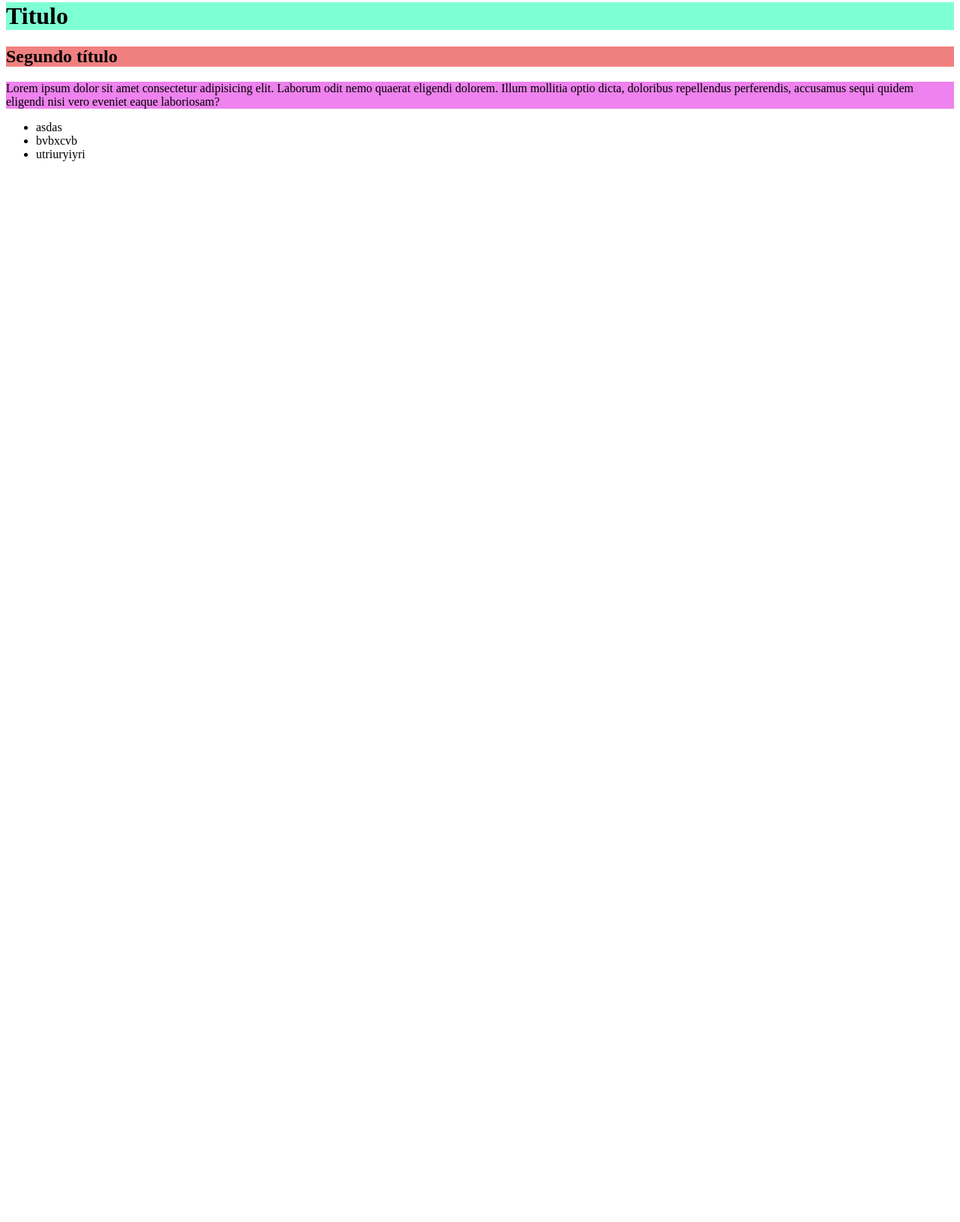
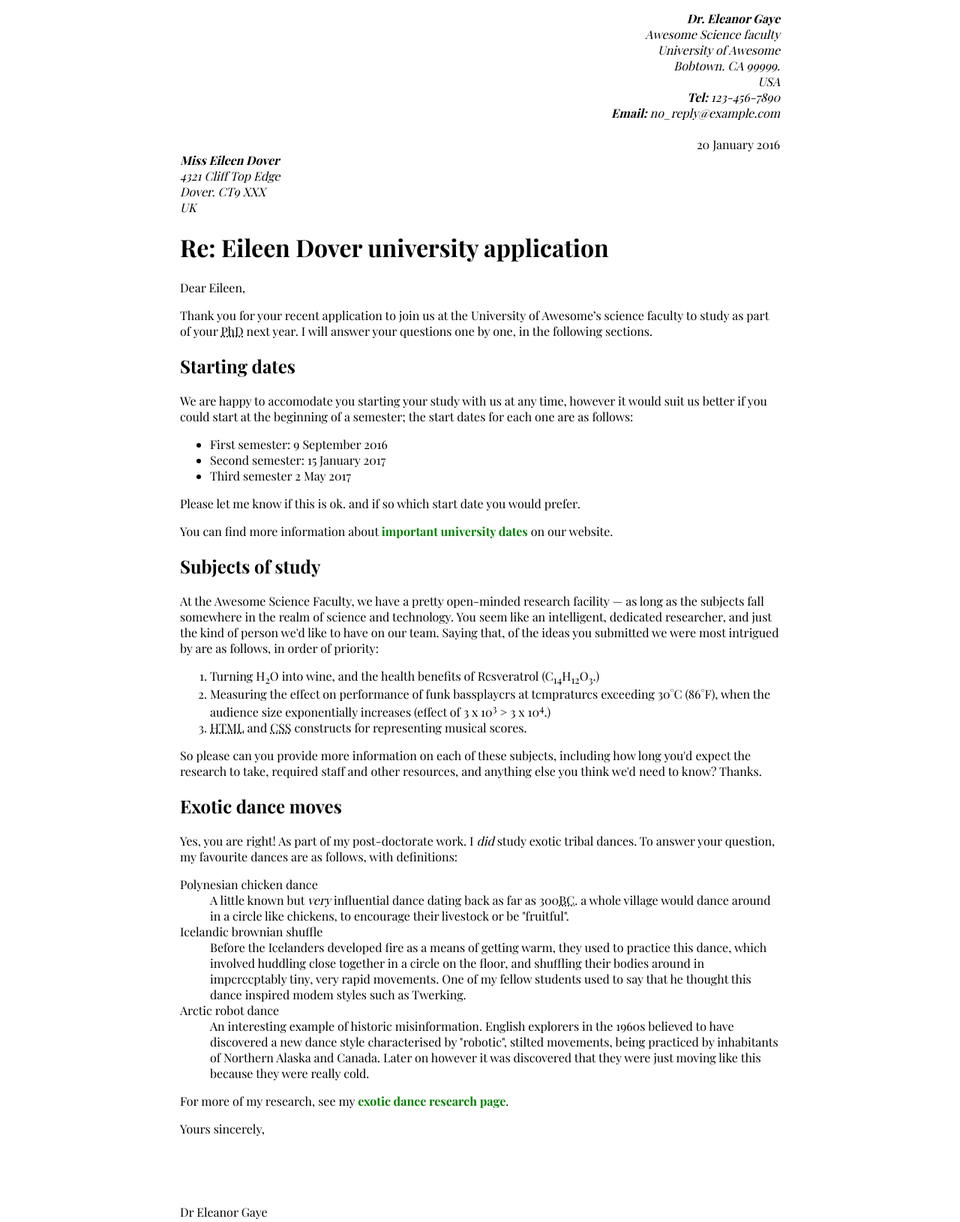
Before and after one commit to xavi-mat/boot006-css, a plain HTML site: page index.html in a window 1280 px wide. Shown: the part 18-1648 px from the top of the page at 75% size. Before the commit the page ends 800 px from the top, so only its background shows below. Drawn offline with nearby package versions, Linux system fonts and the light colour scheme; a web font is replaced by a local one.

Commit message:
letter with css

```diff
--- a/css.css
+++ b/css.css
@@ -6,4 +6,15 @@ h2 {
 }
 p {
     background-color: violet;
+    color: blue;
 }
+ul {
+  background-color: beige;
+}
+#parrafo {
+    background-color: blanchedalmond;
+}
+.parrafo {
+    background-color: lightgrey;
+    color: gray
+}
--- a/index.html
+++ b/index.html
@@ -1,21 +1,99 @@
 <!DOCTYPE html>
-<html lang="es">
+<html lang="en">
+
 <head>
     <meta charset="UTF-8">
     <meta http-equiv="X-UA-Compatible" content="IE=edge">
     <meta name="viewport" content="width=device-width, initial-scale=1.0">
-    <title>CSS</title>
-    <link rel="stylesheet" href="css.css">
+    <title>Document</title>
+    <link rel="stylesheet" href="style.css">
 </head>
+
 <body>
-    <h1>Titulo</h1>
-    <h2>Segundo título</h2>
-    <p>Lorem ipsum dolor sit amet consectetur adipisicing elit. Laborum odit nemo quaerat eligendi dolorem. Illum mollitia optio dicta, doloribus repellendus perferendis, accusamus sequi quidem eligendi nisi vero eveniet eaque laboriosam?</p>
+    <div class="right">
+        <address>
+            <div class="address-strong">Dr. Eleanor Gaye</div>
+            Awesome Science faculty<br>
+            University of Awesome<br>
+            Bobtown. CA 99999.<br>
+            USA<br>
+            <span class="address-strong">Tel:</span> 123-456-7890<br>
+            <span class="address-strong">Email:</span> no_reply@example.com<br>
+        </address><br>
+        20 January 2016
+    </div>
+    <address>
+        <div class="address-strong">Miss Eileen Dover</div>
+        4321 Cliff Top Edge<br>
+        Dover. CT9 XXX<br>
+        UK
+    </address>
+    <h1>Re: Eileen Dover university application</h1>
+    <p>Dear Eileen,</p>
+    <p>Thank you for your recent application to join us at the University of Awesome’s science faculty to study as part
+        of your <abbr title="Doctor of Philosophy">PhD</abbr> next year. I will answer your questions one by one, in the
+        following sections.</p>
+    <h2>Starting dates</h2>
+    <p>We are happy to accomodate you starting your study with us at any time, however it would suit us better if you
+        could start at the beginning of a semester; the start dates for each one are as follows:</p>
     <ul>
-        <li>asdas</li>
-        <li>bvbxcvb</li>
-        <li>utriuryiyri</li>
+        <li>First semester: 9 September 2016</li>
+        <li>Second semester: 15 January 2017</li>
+        <li>Third semester 2 May 2017</li>
     </ul>
+    <p>Please let me know if this is ok. and if so which start date you would prefer.</p>
+    <p>You can find more information about <a href="#">important university dates</a> on our website.</p>
+    <h2>Subjects of study</h2>
+    <p>
+        At the Awesome Science Faculty, we have a pretty open-minded research facility — as long as the subjects fall
+        somewhere in the realm of science and technology. You seem like an intelligent, dedicated researcher, and just
+        the kind of person we'd like to have on our team. Saying that, of the ideas you submitted we were most intrigued
+        by are as follows, in order of priority:
+    </p>
+    <ol>
+        <li>Turning H<sub>2</sub>O into wine, and the health benefits of Rcsveratrol
+            (C<sub>14</sub>H<sub>12</sub>O<sub>3</sub>.)</li>
+        <li>Measuring the effect on performance of funk bassplaycrs at tcmpraturcs exceeding 30°C (86°F), when the
+            audience size exponentially increases (effect of 3 x 10<sup>3</sup> > 3 x 10<sup>4</sup>.)</li>
+        <li><abbr title="Lenguaje de Marcas de Hipertexto, del inglés HyperText Markup Language">HTML</abbr> and <abbr
+                title="Hojas de Estilo en Cascada, del inglés Cascading Style Sheets">CSS</abbr> constructs for
+            representing musical scores.</li>
+    </ol>
+    <p>So please can you provide more information on each of these subjects, including how long you'd expect the
+        research to take, required staff and other resources, and anything else you think we'd need to know? Thanks.</p>
+    <h2>Exotic dance moves</h2>
+    <p>Yes, you are right! As part of my post-doctorate work. I <em>did</em> study exotic tribal dances. To answer your
+        question,
+        my favourite dances are as follows, with definitions:</p>
+    <dl>
+        <dt>Polynesian chicken dance</dt>
+        <dd>
+            A little known but <em>very</em> influential dance dating back as far as 300<abbr
+                title="Before Christ">BC</abbr>. a whole village would dance
+            around in a circle like chickens, to encourage their livestock or be "fruitful".
+        </dd>
+        <dt>Icelandic brownian shuffle</dt>
+        <dd>
+            Before the Icelanders developed fire as a means of getting warm, they used to practice this dance, which
+            involved huddling close together in a circle on the floor, and shuffling their bodies around in impcrccptably
+            tiny, very rapid movements. One of my fellow students used to say that he thought this dance inspired modem
+            styles such as Twerking.
+        </dd>
+        <dt>Arctic robot dance</dt>
+        <dd>
+            An interesting example of historic misinformation. English explorers in the 1960s believed to have
+            discovered a new dance style characterised by "robotic", stilted movements, being practiced by inhabitants of
+            Northern Alaska and Canada. Later on however it was discovered that they were just moving like this because they
+            were really cold.
+        </dd>
+    </dl>
+    <p>For more of my research, see my <a href="#">exotic dance research page</a>.</p>
+    <p>Yours sincerely,</p>
+    <p>&nbsp;</p>
+    <p>&nbsp;</p>
+    <p>Dr Eleanor Gaye</p>
+    <p>University of Awesome motto: “Be excellent to each other.” -- <em>Bill S Preston. <abbr
+                title="Esquire">Esq</abbr></em></p>
+</body>
 
-</body>
 </html>
--- /dev/null
+++ b/style.css
@@ -0,0 +1,27 @@
+@import url('https://fonts.googleapis.com/css2?family=Playfair+Display:ital,wght@0,400;0,700;1,400&display=swap');
+
+* {
+    font-family: 'Playfair Display', serif;
+}
+
+body {
+    align-content: center;
+    margin: auto;
+    margin-top: 2rem;
+    max-width: 800px;
+}
+.right {
+    text-align: right;
+}
+.address-strong {
+    font-weight: bold;
+}
+a {
+    text-decoration: none;
+    color: green;
+    font-weight: bold;
+}
+
+cite {
+
+}
```
Also changed, not shown: index2.html (added, +23 -0 lines).
